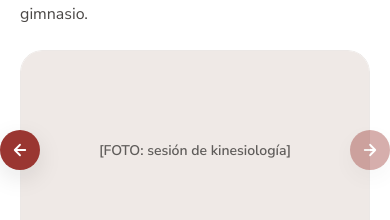
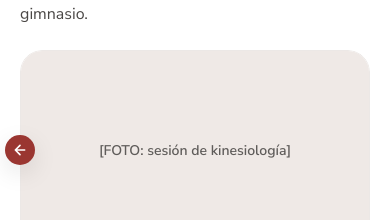
Before and after one commit to Juanchi1223/kio-professional-website, a website: page index.html in a window 390 px wide. Shown: the part 1384-1604 px from the top of the page. Drawn offline with Linux system fonts and the light colour scheme.

Commit message:
chore: update build assets and scripts. delete the buttons when first or last

```diff
--- a/index.html
+++ b/index.html
@@ -209,11 +209,11 @@
             </div>
           </div>
           </div>
-        <button type="button" data-prev aria-label="Servicio anterior" class="carrusel-ctrl absolute top-[100px] left-0 -translate-x-1/2 z-10 h-10 w-10 -translate-y-1/2 items-center justify-center rounded-full bg-kio-terracota text-white shadow-float transition duration-150 before:absolute before:-inset-y-0.5 before:-right-1 before:left-0 before:content-[''] hover:bg-kio-terracota-oscuro active:scale-95 aria-disabled:cursor-default aria-disabled:opacity-40 aria-disabled:hover:bg-kio-terracota aria-disabled:active:scale-100 md:hidden">
-          <svg width="18" height="18" viewBox="0 0 24 24" fill="none" stroke="currentColor" stroke-width="2.4" stroke-linecap="round" stroke-linejoin="round" aria-hidden="true"><path d="M19 12H5M12 19l-7-7 7-7" /></svg>
+        <button type="button" data-prev aria-label="Servicio anterior" class="carrusel-ctrl absolute top-[100px] left-0 -translate-x-1/2 z-10 h-[30px] w-[30px] -translate-y-1/2 items-center justify-center rounded-full bg-kio-terracota text-white shadow-float transition duration-150 before:absolute before:-inset-y-[7px] before:-right-[14px] before:left-0 before:content-[''] hover:bg-kio-terracota-oscuro active:scale-95 md:hidden">
+          <svg width="16" height="16" viewBox="0 0 24 24" fill="none" stroke="currentColor" stroke-width="2.4" stroke-linecap="round" stroke-linejoin="round" aria-hidden="true"><path d="M19 12H5M12 19l-7-7 7-7" /></svg>
         </button>
-        <button type="button" data-next aria-label="Servicio siguiente" class="carrusel-ctrl absolute top-[100px] right-0 translate-x-1/2 z-10 h-10 w-10 -translate-y-1/2 items-center justify-center rounded-full bg-kio-terracota text-white shadow-float transition duration-150 before:absolute before:-inset-y-0.5 before:-left-1 before:right-0 before:content-[''] hover:bg-kio-terracota-oscuro active:scale-95 aria-disabled:cursor-default aria-disabled:opacity-40 aria-disabled:hover:bg-kio-terracota aria-disabled:active:scale-100 md:hidden">
-          <svg width="18" height="18" viewBox="0 0 24 24" fill="none" stroke="currentColor" stroke-width="2.4" stroke-linecap="round" stroke-linejoin="round" aria-hidden="true"><path d="M5 12h14M12 5l7 7-7 7" /></svg>
+        <button type="button" data-next aria-label="Servicio siguiente" class="carrusel-ctrl absolute top-[100px] right-0 translate-x-1/2 z-10 h-[30px] w-[30px] -translate-y-1/2 items-center justify-center rounded-full bg-kio-terracota text-white shadow-float transition duration-150 before:absolute before:-inset-y-[7px] before:-left-[14px] before:right-0 before:content-[''] hover:bg-kio-terracota-oscuro active:scale-95 md:hidden">
+          <svg width="16" height="16" viewBox="0 0 24 24" fill="none" stroke="currentColor" stroke-width="2.4" stroke-linecap="round" stroke-linejoin="round" aria-hidden="true"><path d="M5 12h14M12 5l7 7-7 7" /></svg>
         </button>
         </div>
 
--- a/js/main.js
+++ b/js/main.js
@@ -91,8 +91,13 @@
 
   function render() {
     contador.textContent = actual + 1 + ' / ' + total;
-    prev.setAttribute('aria-disabled', String(actual === 0));
-    next.setAttribute('aria-disabled', String(actual === total - 1));
+    // En los extremos la flecha se oculta; si tenía el foco, pasa a la otra flecha
+    var enInicio = actual === 0;
+    var enFinal = actual === total - 1;
+    if (enInicio && document.activeElement === prev) next.focus();
+    if (enFinal && document.activeElement === next) prev.focus();
+    prev.hidden = enInicio;
+    next.hidden = enFinal;
   }
 
   function anunciar() {
```
Also changed, not shown: dist/styles.css.
